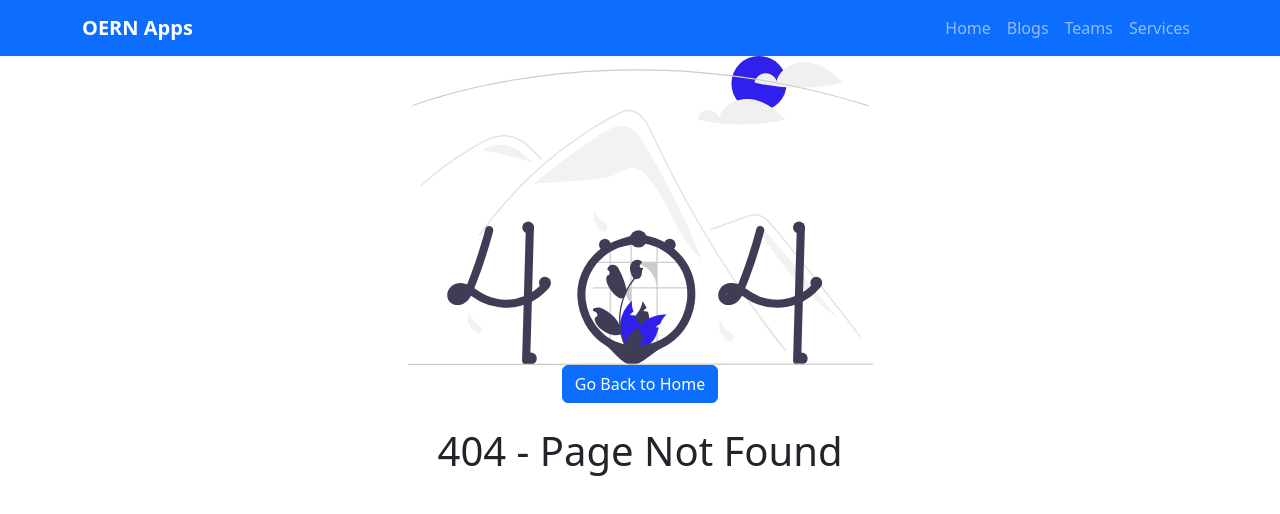
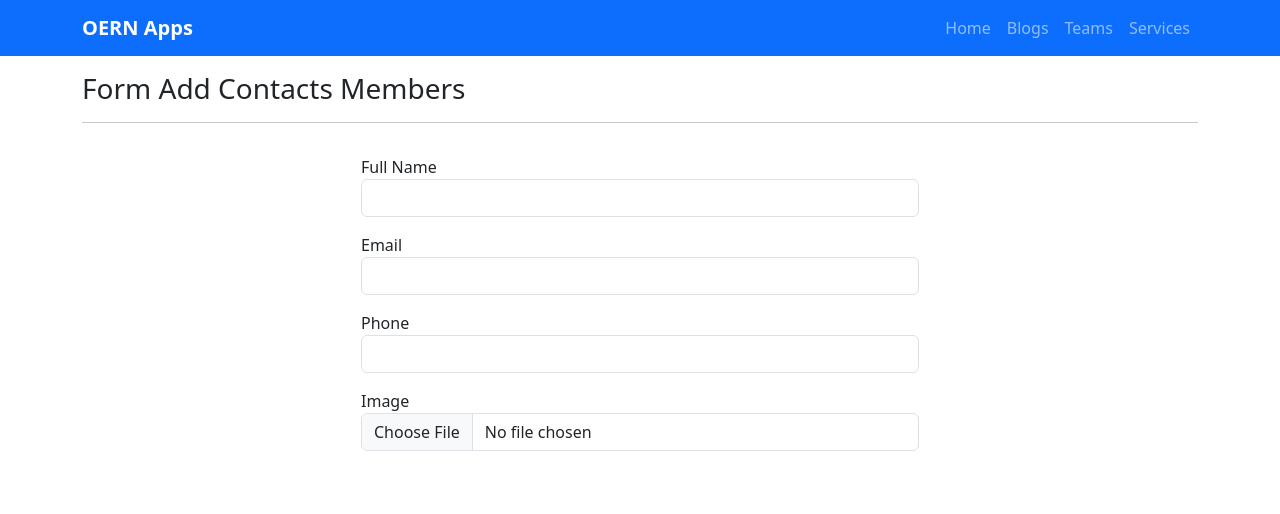
Before and after one commit to isanmh/fe_app, a React (Vite) app: page /create in a window 1280 px wide. Before the commit this address had no page. Shown: the top 514 px of the page. Built offline with nearby package versions, Linux system fonts and the light colour scheme.

Commit message:
Add: Preview Image

```diff
--- a/src/components/crud/ContactList.jsx
+++ b/src/components/crud/ContactList.jsx
@@ -3,7 +3,8 @@ import { useEffect, useState } from "react";
 import { Api, Url } from "../../config/Api";
 import axios from "axios";
 import { Link } from "react-router-dom";
-import { Card } from "react-bootstrap";
+import { Button, Card } from "react-bootstrap";
+import Swal from "sweetalert2";
 
 const ContactList = () => {
   const [contacts, setContacts] = useState([]);
@@ -13,15 +14,45 @@ const ContactList = () => {
 
   const getContacts = async () => {
     const res = await axios.get(Api);
-    console.log(res.data.data);
+    // console.log(res.data.data);
     setContacts(res.data.data);
+  };
+
+  // Delete Contact
+  const deleteContact = async (contactId) => {
+    try {
+      await Swal.fire({
+        title: "Apakah anda yakin?",
+        text: "Data yang dihapus tidak dapat dikembalikan!",
+        icon: "warning",
+        showCancelButton: true,
+        confirmButtonColor: "#3085d6",
+        cancelButtonColor: "#d33",
+        confirmButtonText: "Yes, delete it!",
+      }).then(async (result) => {
+        if (result.isConfirmed) {
+          // untuk pemanggilan api delete
+          await axios.delete(`${Api}/${contactId}`);
+          getContacts();
+          Swal.fire({
+            title: "Deleted!",
+            text: "Data berhasil dihapus.",
+            icon: "success",
+          });
+        }
+      });
+    } catch (error) {
+      console.log(error);
+    }
   };
 
   return (
     <div className="container">
       <div className="d-flex justify-content-between align-items-center">
         <h1 className="text-center">Contact List</h1>
-        <Link className="btn btn-outline-primary my-3">Add Contact</Link>
+        <Link to={"/create"} className="btn btn-outline-primary my-3">
+          Add Contact
+        </Link>
       </div>
       <hr />
       <div className="container mt-5 mb-5">
@@ -44,9 +75,12 @@ const ContactList = () => {
                   </Card.Body>
                   <div className="btn-group">
                     <Link className="btn btn-outline-primary btn-sm">Edit</Link>
-                    <Link className="btn btn-outline-danger btn-sm">
+                    <Button
+                      onClick={() => deleteContact(contact.id)}
+                      className="btn btn-outline-danger btn-sm"
+                    >
                       Delete
-                    </Link>
+                    </Button>
                   </div>
                 </Card>
               </div>
--- a/src/components/crud/Create.jsx
+++ b/src/components/crud/Create.jsx
@@ -1,7 +1,71 @@
 import React from "react";
+import { useState } from "react";
+import { Col, Container, Figure } from "react-bootstrap";
 
 const Create = () => {
-  return <div>Create</div>;
+  const [preview, setPreview] = useState();
+  const [previewName, setPreviewName] = useState("");
+  const [image, setImage] = useState("");
+
+  const loadImage = (e) => {
+    console.log(e.target.files[0]);
+    const img = e.target.files[0];
+    setImage(img);
+    setPreview(URL.createObjectURL(img));
+    setPreviewName(img.name);
+  };
+
+  return (
+    <>
+      <Container className="mt-3">
+        <h3>Form Add Contacts Members</h3>
+        <hr />
+        <div className="mt-3 d-lg-flex flex-lg-row justify-content-center d-sm-flex flex-sm-column">
+          <Col className="col-lg-6">
+            <form action="">
+              <div className="form-group my-3">
+                <label>Full Name</label>
+                <input className="form-control" type="text" />
+              </div>
+              <div className="form-group my-3">
+                <label>Email</label>
+                <input className="form-control" type="email" />
+              </div>
+              <div className="form-group my-3">
+                <label>Phone</label>
+                <input className="form-control" type="text" />
+              </div>
+              <div className="form-group my-3">
+                <label>Image</label>
+                <input
+                  className="form-control"
+                  type="file"
+                  onChange={loadImage}
+                />
+              </div>
+            </form>
+          </Col>
+          {/* tampilkan image */}
+          {/* {preview ? true : false} */}
+          {/* {preview && true} */}
+          {preview && (
+            <Col className="col-lg-5">
+              <Figure>
+                <Figure.Image
+                  width="100%"
+                  style={{ height: 300 }}
+                  alt={previewName}
+                  src={preview}
+                  className="img-thumbnail"
+                ></Figure.Image>
+                <Figure.Caption>{previewName}</Figure.Caption>
+              </Figure>
+            </Col>
+          )}
+        </div>
+      </Container>
+    </>
+  );
 };
 
 export default Create;
--- a/src/routes/App.jsx
+++ b/src/routes/App.jsx
@@ -5,6 +5,7 @@ import Home from "../pages/Home";
 import Blog from "../pages/Blog";
 import Teams from "../pages/Teams";
 import Services from "../pages/Services";
+import Create from "../components/crud/Create";
 
 function App() {
   return (
@@ -15,6 +16,8 @@ function App() {
         <Route path="/blog" element={<Blog />} />
         <Route path="/teams" element={<Teams />} />
         <Route path="/services" element={<Services />} />
+        {/* CRUD Routes */}
+        <Route path="/create" element={<Create />} />
         <Route path="*" element={<NotFound />} />
       </Routes>
     </>
```
